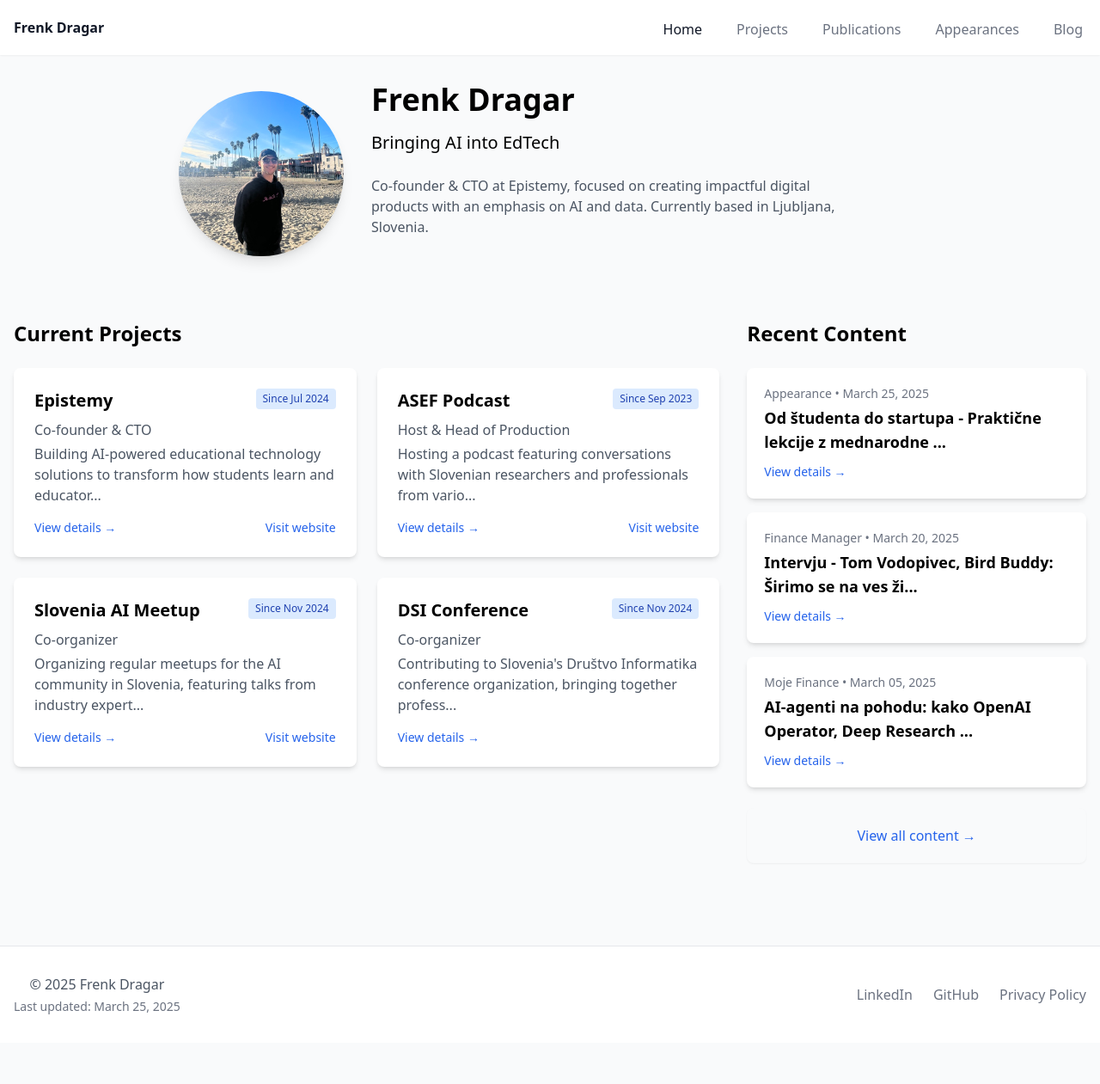
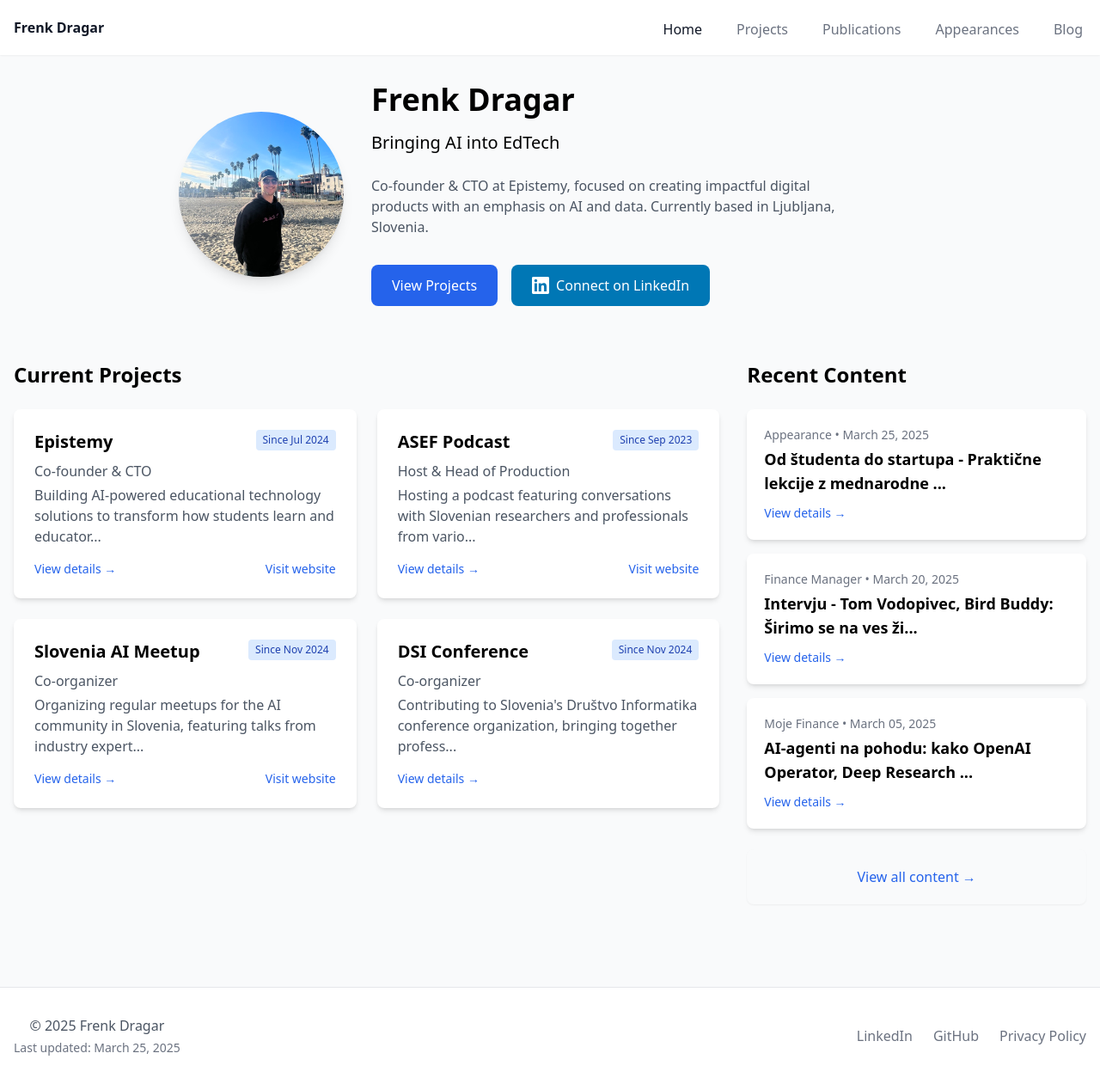
Before and after one commit to frenkd/frenkd.github.io, a Jekyll site: the page built from index.html, in a window 1280 px wide. Shown: the whole page at 86% size. Built offline with Jekyll 4.4.1, drawn with Linux system fonts in a browser that asks for light colours; nearby versions of some CDN libraries; before the commit the page ends 1213 px from its top, so only the background shows below that.

Commit message:
add Linkedin Link

```diff
--- a/index.html
+++ b/index.html
@@ -41,6 +41,17 @@ description: AI Engineer & Tech Writer | Bringing AI into EdTech
         Co-founder & CTO at Epistemy, focused on creating impactful digital products with an emphasis on AI and data.
         Currently based in Ljubljana, Slovenia.
       </p>
+      <div class="flex flex-wrap gap-4 justify-center md:justify-start">
+        <a href="/projects" class="bg-blue-600 text-white px-6 py-3 rounded-lg hover:bg-blue-700 transition-colors">
+          View Projects
+        </a>
+        <a href="https://linkedin.com/in/frenk-dragar" target="_blank" class="bg-[#0077B5] text-white px-6 py-3 rounded-lg hover:bg-[#006399] transition-colors flex items-center gap-2">
+          <svg class="w-5 h-5" fill="currentColor" viewBox="0 0 24 24" aria-hidden="true">
+            <path d="M20.447 20.452h-3.554v-5.569c0-1.328-.027-3.037-1.852-3.037-1.853 0-2.136 1.445-2.136 2.939v5.667H9.351V9h3.414v1.561h.046c.477-.9 1.637-1.85 3.37-1.85 3.601 0 4.267 2.37 4.267 5.455v6.286zM5.337 7.433c-1.144 0-2.063-.926-2.063-2.065 0-1.138.92-2.063 2.063-2.063 1.14 0 2.064.925 2.064 2.063 0 1.139-.925 2.065-2.064 2.065zm1.782 13.019H3.555V9h3.564v11.452zM22.225 0H1.771C.792 0 0 .774 0 1.729v20.542C0 23.227.792 24 1.771 24h20.451C23.2 24 24 23.227 24 22.271V1.729C24 .774 23.2 0 22.222 0h.003z"/>
+          </svg>
+          Connect on LinkedIn
+        </a>
+      </div>
     </div>
   </div>
 
```
